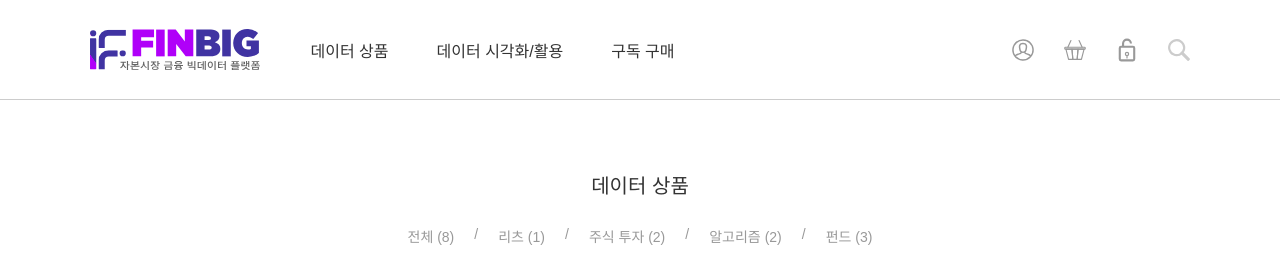
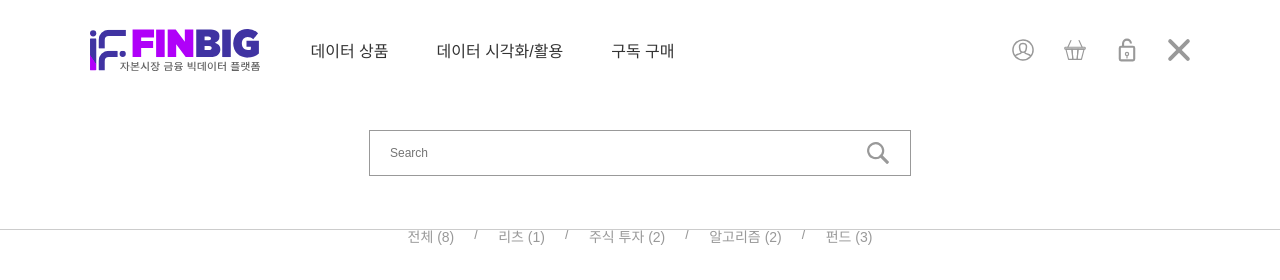
Before and after one commit to SangKwon-Lee/finbig-front, a React (Create React App) app: page /dataList in a window 1280 px wide. Both pictures are taken after a click on the picture 1178 px from the left and 49 px from the top of the page. Shown: the top 280 px of the page. Built offline with nearby package versions, Linux system fonts and the light colour scheme; a web font is replaced by a local one.

Commit message:
feat:데이터 검색 UI를 개발하다

```diff
--- a/src/components/common/layout/footer/Footer.presenter.tsx
+++ b/src/components/common/layout/footer/Footer.presenter.tsx
@@ -13,16 +13,31 @@ import {
   FooterWrapper,
 } from "./Footer.style";
 import LogoSVG from "../../../../assets/images/logo.svg";
+import { useNavigate } from "react-router";
 const FooterPresenter = () => {
+  const navigate = useNavigate();
+
   return (
     <>
       <FooterWrapper>
         <FooterMenuWrapper>
           <FooterLogo src={LogoSVG}></FooterLogo>
           <FooterMenuTitleWrapper>
-            <FooterMenu>데이터상품</FooterMenu>
+            <FooterMenu
+              onClick={() => {
+                navigate(`/dataList`);
+              }}
+            >
+              데이터상품
+            </FooterMenu>
             <FooterMenu>데이터 시각화/활용</FooterMenu>
-            <FooterMenu>구독 구매</FooterMenu>
+            <FooterMenu
+              onClick={() => {
+                navigate(`/license`);
+              }}
+            >
+              구독 구매
+            </FooterMenu>
           </FooterMenuTitleWrapper>
         </FooterMenuWrapper>
         <FooterContentsWrapper>
--- a/src/components/common/layout/header/Header.container.tsx
+++ b/src/components/common/layout/header/Header.container.tsx
@@ -1,11 +1,25 @@
+import React, { useState } from "react";
 import HeaderPresenter from "./Header.presenter";
 interface Layout {
   children: React.ReactNode;
 }
 const HeaderContainer = ({ children }: Layout) => {
+  const [isSearch, setIsSearch] = useState(false);
+  const [search, setSearch] = useState("");
+
+  const handleSearchWord = (e: React.ChangeEvent<HTMLInputElement>) => {
+    setSearch(() => e.target.value);
+  };
+
   return (
     <>
-      <HeaderPresenter />
+      <HeaderPresenter
+        isSearch={isSearch}
+        setIsSearch={setIsSearch}
+        handleSearchWord={handleSearchWord}
+        search={search}
+        setSearch={setSearch}
+      />
       <div>{children}</div>
     </>
   );
--- a/src/components/common/layout/header/Header.presenter.tsx
+++ b/src/components/common/layout/header/Header.presenter.tsx
@@ -4,19 +4,38 @@ import {
   MenuSVGWrapper,
   MenuTitle,
   MenuTitleWrapper,
+  SearchInput,
+  SearchInputWrapper,
+  SearchWrapper,
   SVGIcon,
   SVGWrapper,
 } from "./Header.style";
 import LogoSVG from "../../../../assets/images/logo.svg";
-import SearchSVG from "../../../../assets/images/searchgray.svg";
+import SearchSVG from "../../../../assets/images/search.svg";
 import UserSVG from "../../../../assets/images/user.svg";
 import MarketSVG from "../../../../assets/images/market.svg";
 import LockSVG from "../../../../assets/images/lock.svg";
+import XSVG from "../../../../assets/images/x.svg";
 import { useNavigate } from "react-router";
 
-const HeaderPresenter = () => {
+interface IHeaderProps {
+  isSearch: boolean;
+  setIsSearch: React.Dispatch<React.SetStateAction<boolean>>;
+  handleSearchWord: (e: React.ChangeEvent<HTMLInputElement>) => void;
+  search: string;
+  setSearch: React.Dispatch<React.SetStateAction<string>>;
+}
+
+const HeaderPresenter: React.FC<IHeaderProps> = ({
+  isSearch,
+  setIsSearch,
+  handleSearchWord,
+  search,
+  setSearch,
+}) => {
   const navigate = useNavigate();
   return (
+    <>
       <HeaderWrapper>
         <Logo
           src={LogoSVG}
@@ -46,10 +65,33 @@ const HeaderPresenter = () => {
             <SVGIcon src={UserSVG}></SVGIcon>
             <SVGIcon src={MarketSVG}></SVGIcon>
             <SVGIcon src={LockSVG}></SVGIcon>
-          <SVGIcon src={SearchSVG}></SVGIcon>
+            <SVGIcon
+              onClick={() => {
+                setIsSearch(() => !isSearch);
+              }}
+              src={isSearch ? XSVG : SearchSVG}
+            ></SVGIcon>
           </SVGWrapper>
         </MenuSVGWrapper>
       </HeaderWrapper>
+      <SearchWrapper isSearch={isSearch}>
+        <SearchInputWrapper isSearch={isSearch}>
+          <SearchInput
+            value={search}
+            onChange={handleSearchWord}
+            placeholder="Search"
+          />
+          <SVGIcon
+            onClick={() => {
+              setSearch("");
+              setIsSearch(() => !isSearch);
+              navigate(`/dataList/${search}`);
+            }}
+            src={SearchSVG}
+          />
+        </SearchInputWrapper>
+      </SearchWrapper>
+    </>
   );
 };
 
--- a/src/components/common/layout/header/Header.style.ts
+++ b/src/components/common/layout/header/Header.style.ts
@@ -1,4 +1,10 @@
 import styled from "@emotion/styled";
+
+//* Header
+
+interface IHeaderProps {
+  isSearch: boolean;
+}
 
 export const HeaderWrapper = styled.div`
   max-width: 1920px;
@@ -8,7 +14,7 @@ export const HeaderWrapper = styled.div`
   display: flex;
   justify-content: center;
   align-items: center;
-  border-bottom: 1px solid #cccccc;
+  border-bottom: none;
 `;
 
 export const Logo = styled.img`
@@ -45,3 +51,39 @@ export const SVGIcon = styled.img`
   height: 24px;
   cursor: pointer;
 `;
+
+//* Search
+
+export const SearchWrapper = styled.div`
+  position: absolute;
+  background-color: white;
+  height: ${(props: IHeaderProps) => (props.isSearch ? "130px" : "0px")};
+  transition: all 0.6s;
+  max-width: 1920px;
+  min-width: 1100px;
+  width: 100%;
+  display: flex;
+  justify-content: center;
+  border-bottom: 1px solid #cccccc;
+  padding-top: ${(props: IHeaderProps) => (props.isSearch ? "30px" : "0px")};
+`;
+
+export const SearchInputWrapper = styled.div`
+  width: 542px;
+  height: 46px;
+  display: flex;
+  transition: all 0.3s;
+  opacity: ${(props: IHeaderProps) => (props.isSearch ? "1" : "0")};
+  justify-content: space-between;
+  align-items: center;
+  padding: 0px 20px 0px 20px;
+  border: 1px solid #999999;
+  background-color: white;
+`;
+
+export const SearchInput = styled.input`
+  border: none;
+  outline: none;
+  font-size: 12px;
+  width: 100%;
+`;
--- a/src/components/dataList/DataList.presenter.tsx
+++ b/src/components/dataList/DataList.presenter.tsx
@@ -22,11 +22,16 @@ import {
   DataWrapper,
 } from "./DataList.style";
 import ArrowSVG from "../../assets/images/arrowDown.svg";
+import { useNavigate, useParams } from "react-router";
 
 const DataListPresenter = () => {
+  // eslint-disable-next-line @typescript-eslint/no-unused-vars
+  const navigate = useNavigate();
+  const { search } = useParams();
+
   return (
     <DataListWrapper>
-      <DataListTitle>데이터 상품</DataListTitle>
+      <DataListTitle>{search ? "검색 결과" : "데이터 상품"}</DataListTitle>
       <DataListCategoryWrapper>
         <DataListCategoryTitle>전체 (8)</DataListCategoryTitle>
         <DataListCategoryTitle>/</DataListCategoryTitle>
@@ -42,8 +47,8 @@ const DataListPresenter = () => {
         <DataListResult>
           상품이 모두<DataListResultNum> 8개</DataListResultNum> 있습니다
         </DataListResult>
-        <DataListSelectBox>
-          <option selected disabled>
+        <DataListSelectBox defaultValue="상품정렬">
+          <option disabled value="상품정렬">
             상품 정렬
           </option>
           <option>상품 뭐지</option>
@@ -51,8 +56,8 @@ const DataListPresenter = () => {
         </DataListSelectBox>
       </DataListSelectWrapper>
       <DataListBody>
-        {DummyDataList.map((data) => (
-          <DataWrapper>
+        {DummyDataList.map((data, index) => (
+          <DataWrapper key={index}>
             <DataImg />
             <DataTitle>{data.title}</DataTitle>
             <DataContents>{data.description}</DataContents>
```
Lines whose indentation alone changed are shown as unchanged.
